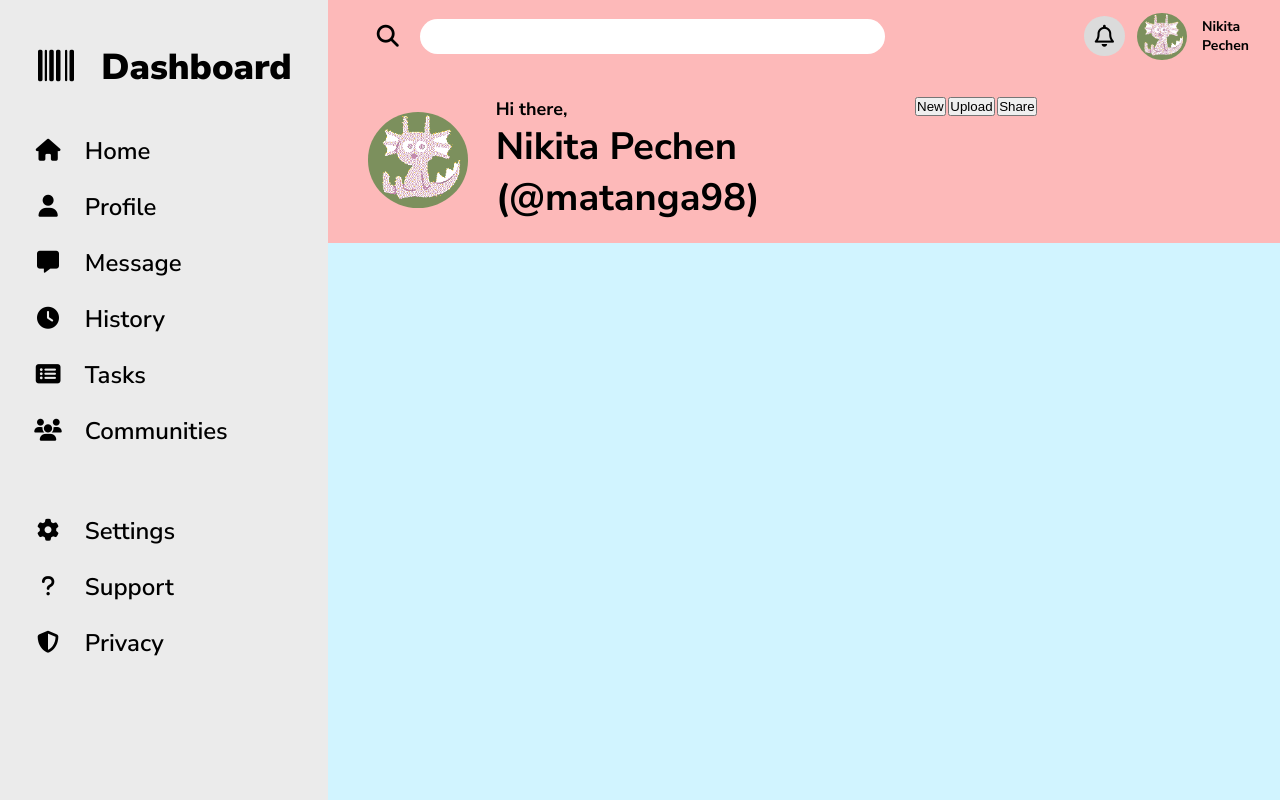
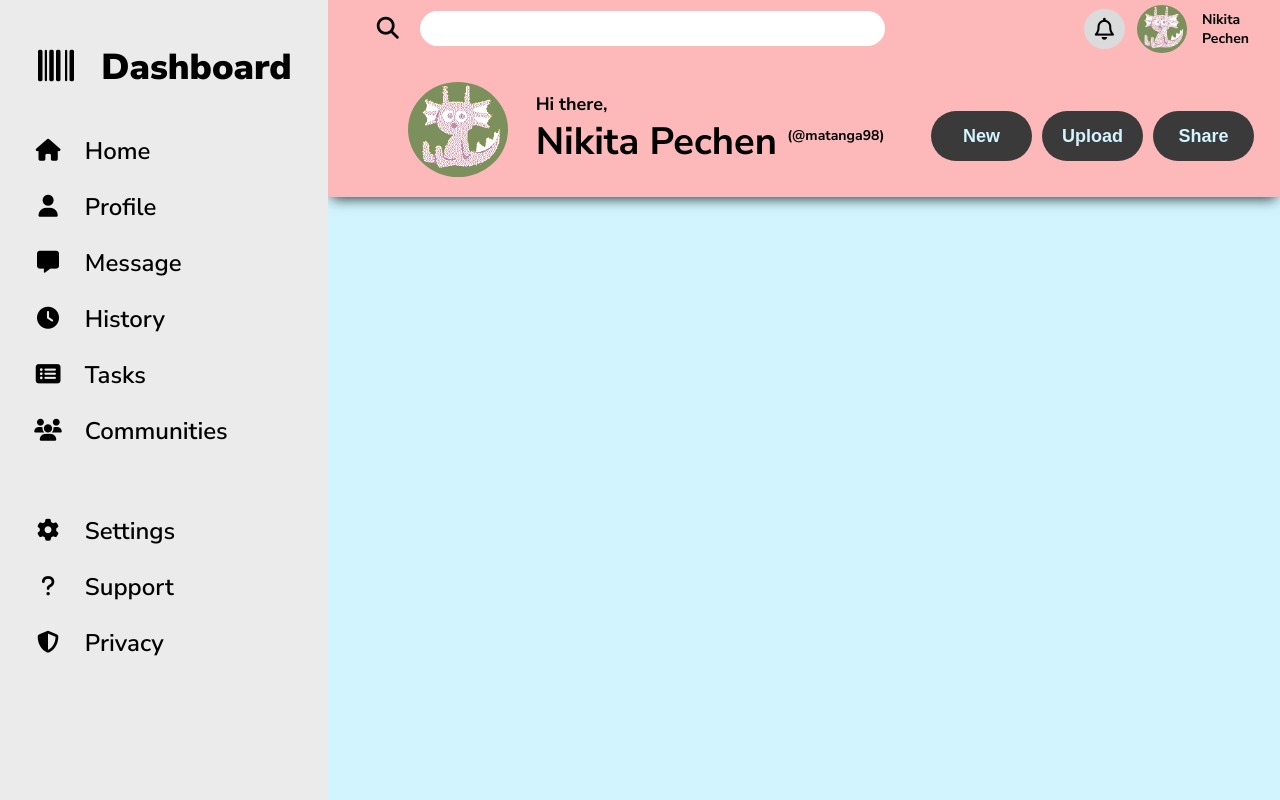
Before and after one commit to ivan-s-s/admin-dashboard, a plain HTML site: page index.html in a window 1280 px wide. Shown: the top 800 px of the page. Drawn offline with Linux system fonts and the light colour scheme.

Commit message:
Add buttons

```diff
--- a/index.html
+++ b/index.html
@@ -33,14 +33,14 @@
                     <div class="avatarBigOne"></div>
                     <div class="userCard">
                         <div class="helloUser">Hi there,</div>
-                        <div class="userName">Nikita Pechen (@matanga98)</div>
+                        <div class="userName">Nikita Pechen <sup class="sm">(@matanga98)</sup></div>
                     </div>
 
                 </duv>
                 <div class="btns">
-                    <button type="button" class="new">New</button>
-                    <button type="button" class="upload">Upload</button>
-                    <button type="button" class="share">Share</button>
+                    <button type="button" class="btn">New</button>
+                    <button type="button" class="btn">Upload</button>
+                    <button type="button" class="btn">Share</button>
                 </div>
             </div>
 
--- a/style.css
+++ b/style.css
@@ -12,11 +12,6 @@ html {
     font-size: 62.5%;
     min-height: 100dvh;
     font-family: 'Nunito Sans', sans-serif;
-}
-
-html,
-body {
-    height: 100%;
 }
 
 .container {
@@ -34,6 +29,12 @@ header {
     grid-template-rows: 1fr 2fr;
     /* border-bottom: 2px solid black; */
     gap: 2.4rem;
+
+    -webkit-box-shadow: 0px 6px 12px -4px rgba(0, 0, 0, 0.75);
+    -moz-box-shadow: 0px 6px 12px -4px rgba(0, 0, 0, 0.75);
+    box-shadow: 0px 6px 12px -4px rgba(0, 0, 0, 0.75);
+
+    z-index: 0;
 }
 
 .pannel {
@@ -98,6 +99,7 @@ img#avatar {
 nav {
     background-color: #ebebeb;
     grid-row: 1 / 3;
+    z-index: 1;
 }
 
 .logo_box {
@@ -124,7 +126,7 @@ nav {
     display: grid;
     grid-template-columns: 3fr 2fr;
     grid-template-rows: 1fr;
-    padding-left: 4rem;
+    padding-left: 8rem;
     margin-bottom: 20px;
 }
 
@@ -163,6 +165,42 @@ nav {
 .userName {
     font-weight: 700;
 }
+
+.btns {
+    display: grid;
+    grid-template-columns: repeat(auto-fit, minmax(4.8rem, 1fr));
+
+    gap: 1rem;
+    padding-top: 1.4rem;
+    padding-right: 2.6rem;
+}
+
+.btn {
+    border: none;
+    background-color: #3a3a3a;
+    color: #d1f4ff;
+    border-radius: 30px;
+    font-size: 1.8rem;
+    font-weight: 600;
+    width: 100%;
+    min-height: 5rem;
+    margin: auto;
+}
+
+.sm {
+    font-size: 1.4rem;
+
+}
+
+main {
+    z-index: -1;
+}
+
+
+
+
+
+
 
 
 
```
